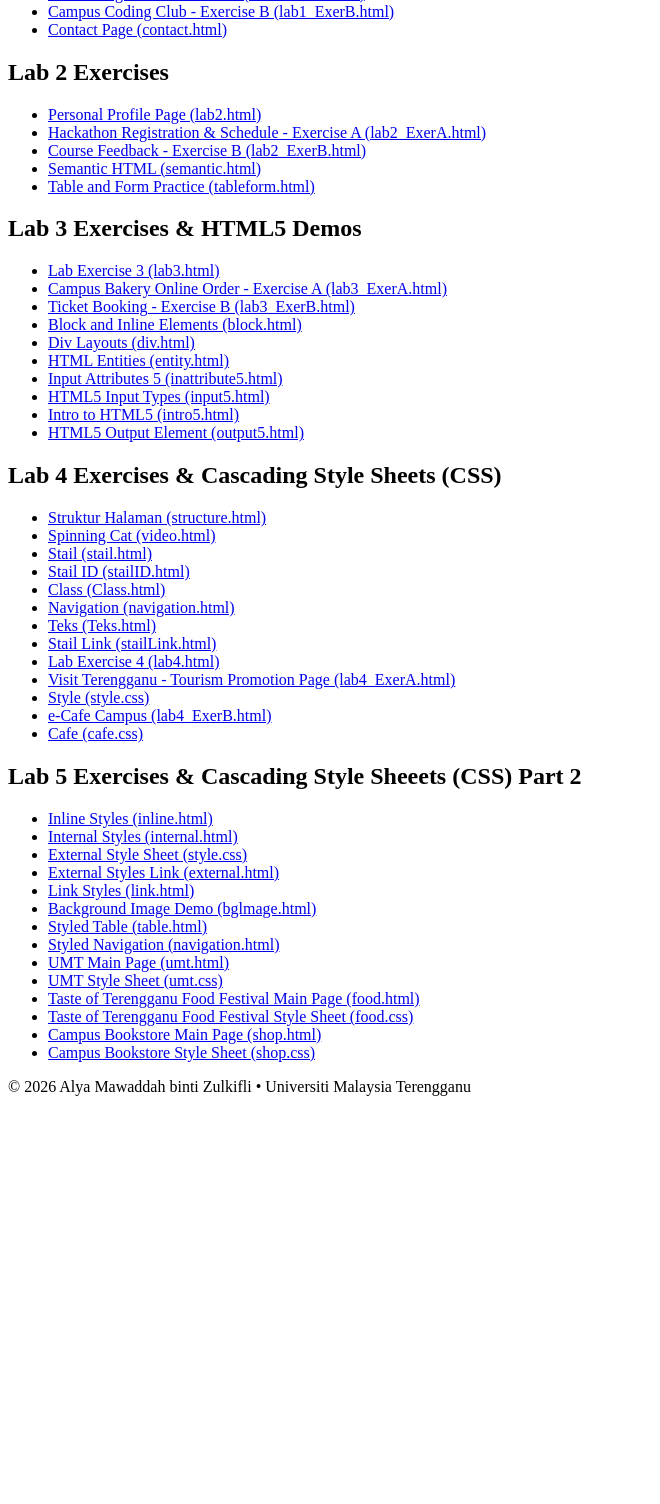
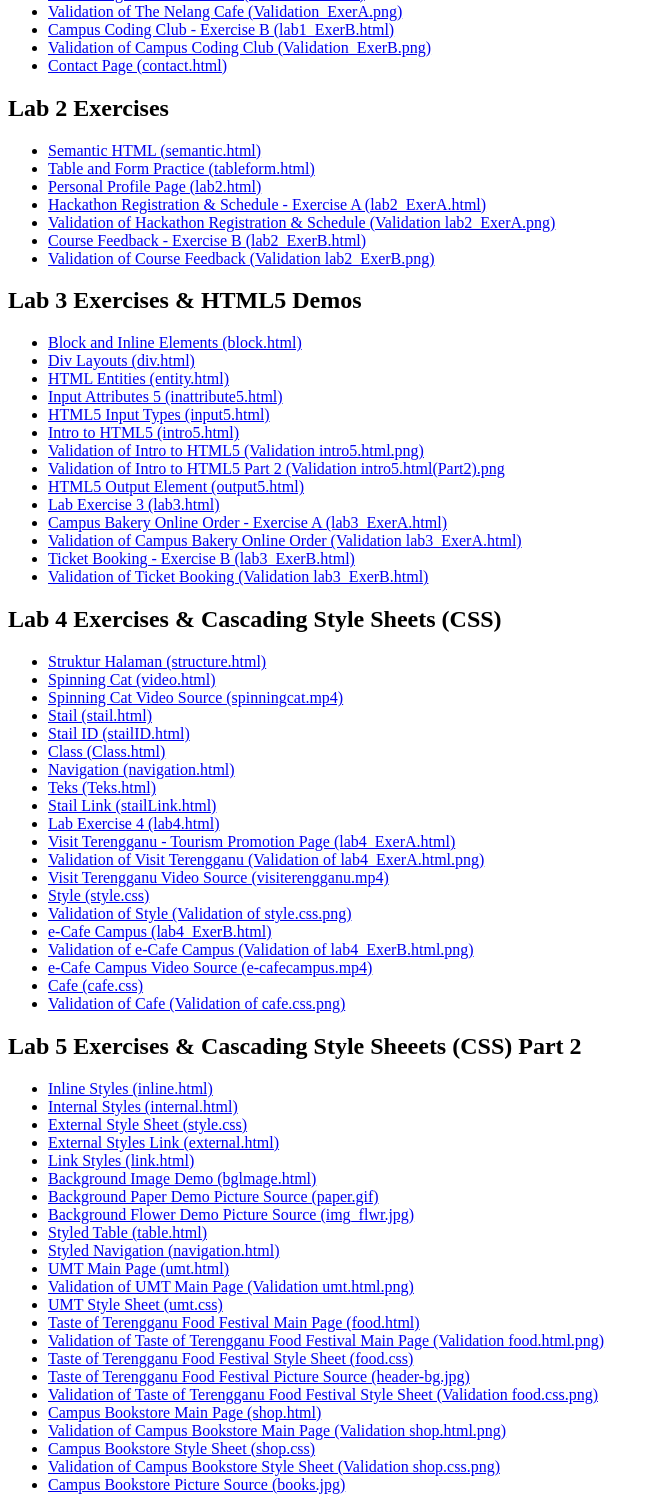
Before and after one commit to alyama95/S79409_CSF3133_K3, a plain HTML site: page index.html in a window 1280 px wide. Shown: the part 216-1720 px from the top of the page, without its empty margins (0-660 px from the left). Before the commit the page ends 1328 px from the top, so only its background shows below. Drawn offline with Linux system fonts and the light colour scheme.

Commit message:
Update index.html

```diff
--- a/index.html
+++ b/index.html
@@ -16,33 +16,41 @@
 			<li><a href="Lab1/index.html" target="_blank">Example (index.html)</a></li>
             <li><a href="Lab1/lab1.html" target="_blank">About Me (lab1.html)</a></li>
             <li><a href="Lab1/lab1_ExerA.html" target="_blank">The Nelang Cafe - Exercise A (lab1_ExerA.html)</a></li>
+			<li><a href="Lab1/Validation_ExerA.png" target="_blank">Validation of The Nelang Cafe (Validation_ExerA.png)</a></li>
             <li><a href="Lab1/lab1_ExerB.html" target="_blank">Campus Coding Club - Exercise B (lab1_ExerB.html)</a></li>
+			<li><a href="Lab1/Validation_ExerB.png" target="_blank">Validation of Campus Coding Club (Validation_ExerB.png)</a></li>
             <li><a href="Lab1/contact.html" target="_blank">Contact Page (contact.html)</a></li>
         </ul>
 
         <!-- Lab 2 Section -->
         <h2>Lab 2 Exercises</h2>
         <ul>
+			<li><a href="Lab2/semantic.html" target="_blank">Semantic HTML (semantic.html)</a></li>
+            <li><a href="Lab2/tableform.html" target="_blank">Table and Form Practice (tableform.html)</a></li>
             <li><a href="Lab2/lab2.html" target="_blank">Personal Profile Page (lab2.html)</a></li>
             <li><a href="Lab2/lab2_ExerA.html" target="_blank">Hackathon Registration & Schedule - Exercise A (lab2_ExerA.html)</a></li>
+			<li><a href="Lab2/Validation lab2_ExerA.png" target="_blank">Validation of Hackathon Registration & Schedule (Validation lab2_ExerA.png)</a></li>
             <li><a href="Lab2/lab2_ExerB.html" target="_blank">Course Feedback - Exercise B (lab2_ExerB.html)</a></li>
-            <li><a href="Lab2/semantic.html" target="_blank">Semantic HTML (semantic.html)</a></li>
-            <li><a href="Lab2/tableform.html" target="_blank">Table and Form Practice (tableform.html)</a></li>
+			<li><a href="Lab2/Validation lab2_ExerB.png" target="_blank">Validation of Course Feedback (Validation lab2_ExerB.png)</a></li>
         </ul>
 
         <!-- Lab 3 Section -->
         <h2>Lab 3 Exercises &amp; HTML5 Demos</h2>
         <ul>
-            <li><a href="Lab3/lab3.html" target="_blank">Lab Exercise 3 (lab3.html)</a></li>
-            <li><a href="Lab3/lab3_ExerA.html" target="_blank">Campus Bakery Online Order - Exercise A (lab3_ExerA.html)</a></li>
-            <li><a href="Lab3/lab3_ExerB.html" target="_blank">Ticket Booking - Exercise B (lab3_ExerB.html)</a></li>
-            <li><a href="Lab3/block.html" target="_blank">Block and Inline Elements (block.html)</a></li>
+			<li><a href="Lab3/block.html" target="_blank">Block and Inline Elements (block.html)</a></li>
             <li><a href="Lab3/div.html" target="_blank">Div Layouts (div.html)</a></li>
             <li><a href="Lab3/entity.html" target="_blank">HTML Entities (entity.html)</a></li>
             <li><a href="Lab3/inattribute5.html" target="_blank">Input Attributes 5 (inattribute5.html)</a></li>
             <li><a href="Lab3/input5.html" target="_blank">HTML5 Input Types (input5.html)</a></li>
             <li><a href="Lab3/intro5.html" target="_blank">Intro to HTML5 (intro5.html)</a></li>
+			<li><a href="Lab3/Validation intro5.html.png" target="_blank">Validation of Intro to HTML5 (Validation intro5.html.png)</a></li>
+			<li><a href="Lab3/Validation intro5.html(Part 2).png" target="_blank">Validation of Intro to HTML5 Part 2 (Validation intro5.html(Part2).png</a></li>
             <li><a href="Lab3/output5.html" target="_blank">HTML5 Output Element (output5.html)</a></li>
+            <li><a href="Lab3/lab3.html" target="_blank">Lab Exercise 3 (lab3.html)</a></li>
+            <li><a href="Lab3/lab3_ExerA.html" target="_blank">Campus Bakery Online Order - Exercise A (lab3_ExerA.html)</a></li>
+			<li><a href="Lab3/Validation lab3_ExerA.html.png" target="_blank">Validation of Campus Bakery Online Order (Validation lab3_ExerA.html)</a></li>
+            <li><a href="Lab3/lab3_ExerB.html" target="_blank">Ticket Booking - Exercise B (lab3_ExerB.html)</a></li>
+			<li><a href="Lab3/Validation lab3_ExerB.html.png" target="_blank">Validation of Ticket Booking (Validation lab3_ExerB.html)</a></li>
         </ul>
 
 		<!-- Lab 4 Section -->
@@ -50,6 +58,7 @@
         <ul>
             <li><a href="Lab4/structure.html" target="_blank">Struktur Halaman (structure.html)</a></li>
 			<li><a href="Lab4/video.html" target="_blank">Spinning Cat (video.html)</a></li>
+			<li><a href="Lab4/spinningcat.mp4" target="_blank">Spinning Cat Video Source (spinningcat.mp4)</a></li>
 			<li><a href="Lab4/stail.html" target="_blank">Stail (stail.html)</a></li>
 			<li><a href="Lab4/stailID.html" target="_blank">Stail ID (stailID.html)</a></li>
 			<li><a href="Lab4/Class.html" target="_blank">Class (Class.html)</a></li>
@@ -58,9 +67,15 @@
 			<li><a href="Lab4/stailLink.html" target="_blank">Stail Link (stailLink.html)</a></li>
 			<li><a href="Lab4/lab4.html" target="_blank">Lab Exercise 4 (lab4.html)</a></li>
 			<li><a href="Lab4/lab4_ExerA.html" target="_blank">Visit Terengganu - Tourism Promotion Page (lab4_ExerA.html)</a></li>
+			<li><a href="Lab4/Validation of lab4_ExerA.html.png" target="_blank">Validation of Visit Terengganu (Validation of lab4_ExerA.html.png)</a></li>
+			<li><a href="Lab4/visiterengganu.mp4" target="_blank">Visit Terengganu Video Source (visiterengganu.mp4)</a></li>
 			<li><a href="Lab4/style.css" target="_blank">Style (style.css)</a></li>
+			<li><a href="Lab4/Validation of style.css.png" target="_blank">Validation of Style (Validation of style.css.png)</a></li>
 			<li><a href="Lab4/lab4_ExerB.html" target="_blank">e-Cafe Campus (lab4_ExerB.html)</a></li>
+			<li><a href="Lab4/Validation of lab4_ExerB.html.png" target="_blank">Validation of e-Cafe Campus (Validation of lab4_ExerB.html.png)</a></li>
+			<li><a href="Lab4/e-cafecampus.mp4" target="_blank">e-Cafe Campus Video Source (e-cafecampus.mp4)</a></li>
 			<li><a href="Lab4/cafe.css" target="_blank">Cafe (cafe.css)</a></li>
+			<li><a href="Lab4/Validation of cafe.css.png" target="_blank">Validation of Cafe (Validation of cafe.css.png)</a></li>
 		</ul>
 
 		<!-- Lab 5 Section -->
@@ -72,14 +87,23 @@
             <li><a href="Lab5/external.html" target="_blank">External Styles Link (external.html)</a></li>
             <li><a href="Lab5/link.html" target="_blank">Link Styles (link.html)</a></li>
             <li><a href="Lab5/bglmage.html" target="_blank">Background Image Demo (bglmage.html)</a></li>
+			<li><a href="Lab5/paper.gif" target="_blank">Background Paper Demo Picture Source (paper.gif)</a></li>
+			<li><a href="Lab5/img_flwr.jpg" target="_blank">Background Flower Demo Picture Source (img_flwr.jpg)</a></li>
             <li><a href="Lab5/table.html" target="_blank">Styled Table (table.html)</a></li>
             <li><a href="Lab5/navigation.html" target="_blank">Styled Navigation (navigation.html)</a></li>
 			<li><a href="Lab5/umt.html" target="_blank">UMT Main Page (umt.html)</a></li>
+			<li><a href="Lab5/Validation umt.html.png" target="_blank">Validation of UMT Main Page (Validation umt.html.png)</a></li>
             <li><a href="Lab5/umt.css" target="_blank">UMT Style Sheet (umt.css)</a></li>
 			<li><a href="Lab5/food.html" target="_blank">Taste of Terengganu Food Festival Main Page (food.html)</a></li>
+			<li><a href="Lab5/Validation food.html.png" target="_blank">Validation of Taste of Terengganu Food Festival Main Page (Validation food.html.png)</a></li>
             <li><a href="Lab5/food.css" target="_blank">Taste of Terengganu Food Festival Style Sheet (food.css)</a></li>
+			<li><a href="Lab5/header-bg.jpg" target="_blank">Taste of Terengganu Food Festival Picture Source (header-bg.jpg)</a></li>
+			<li><a href="Lab5/Validation food.css.png" target="_blank">Validation of Taste of Terengganu Food Festival Style Sheet (Validation food.css.png)</a></li>
 			<li><a href="Lab5/shop.html" target="_blank">Campus Bookstore Main Page (shop.html)</a></li>
+			<li><a href="Lab5/Validation shop.html.png" target="_blank">Validation of Campus Bookstore Main Page (Validation shop.html.png)</a></li>
             <li><a href="Lab5/shop.css" target="_blank">Campus Bookstore Style Sheet (shop.css)</a></li>
+			<li><a href="Lab5/Validation shop.css.png" target="_blank">Validation of Campus Bookstore Style Sheet (Validation shop.css.png)</a></li>
+			<li><a href="Lab5/books.jpg" target="_blank">Campus Bookstore Picture Source (books.jpg)</a></li>
         </ul>
         <!-- Footer -->
         <div class="footer">
```
